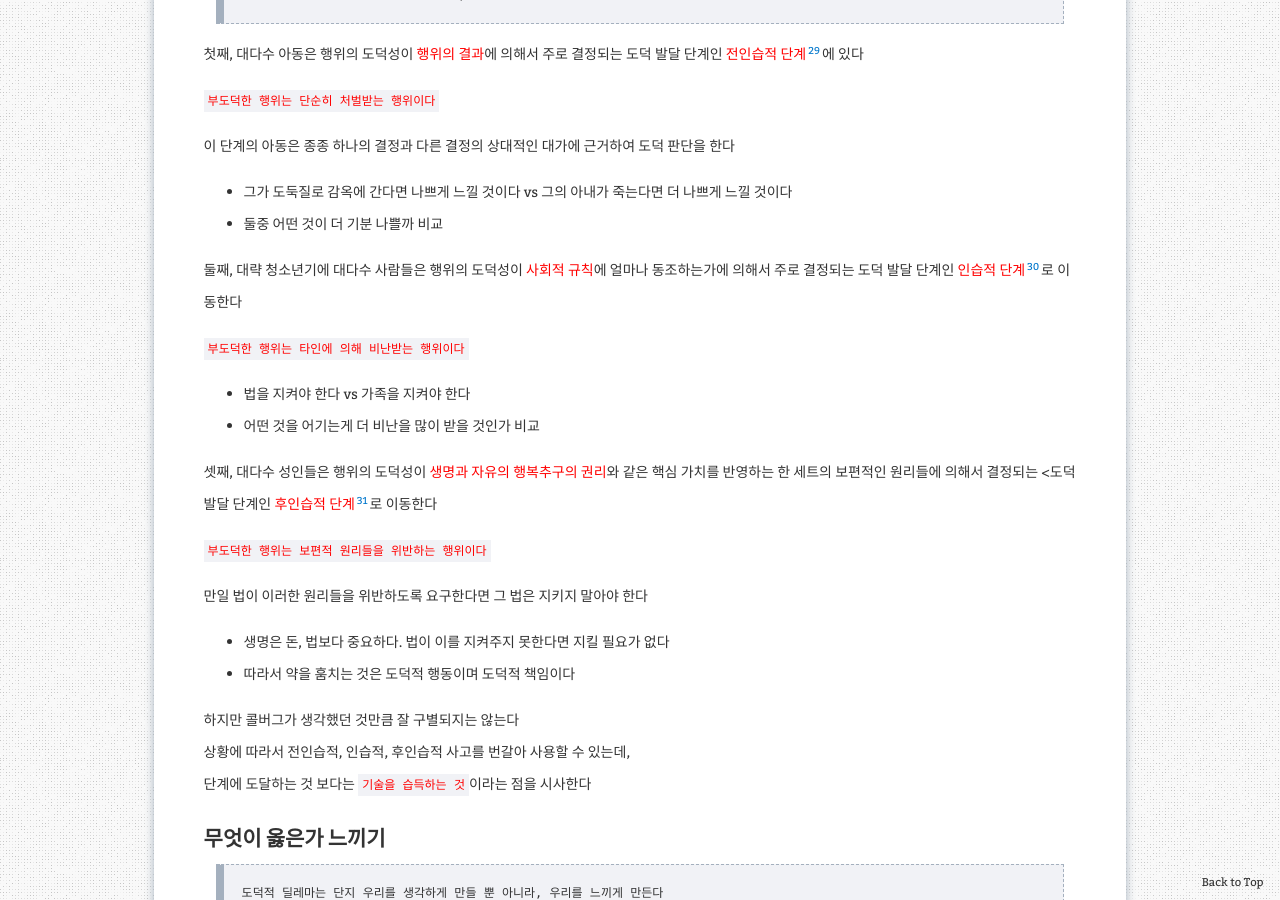
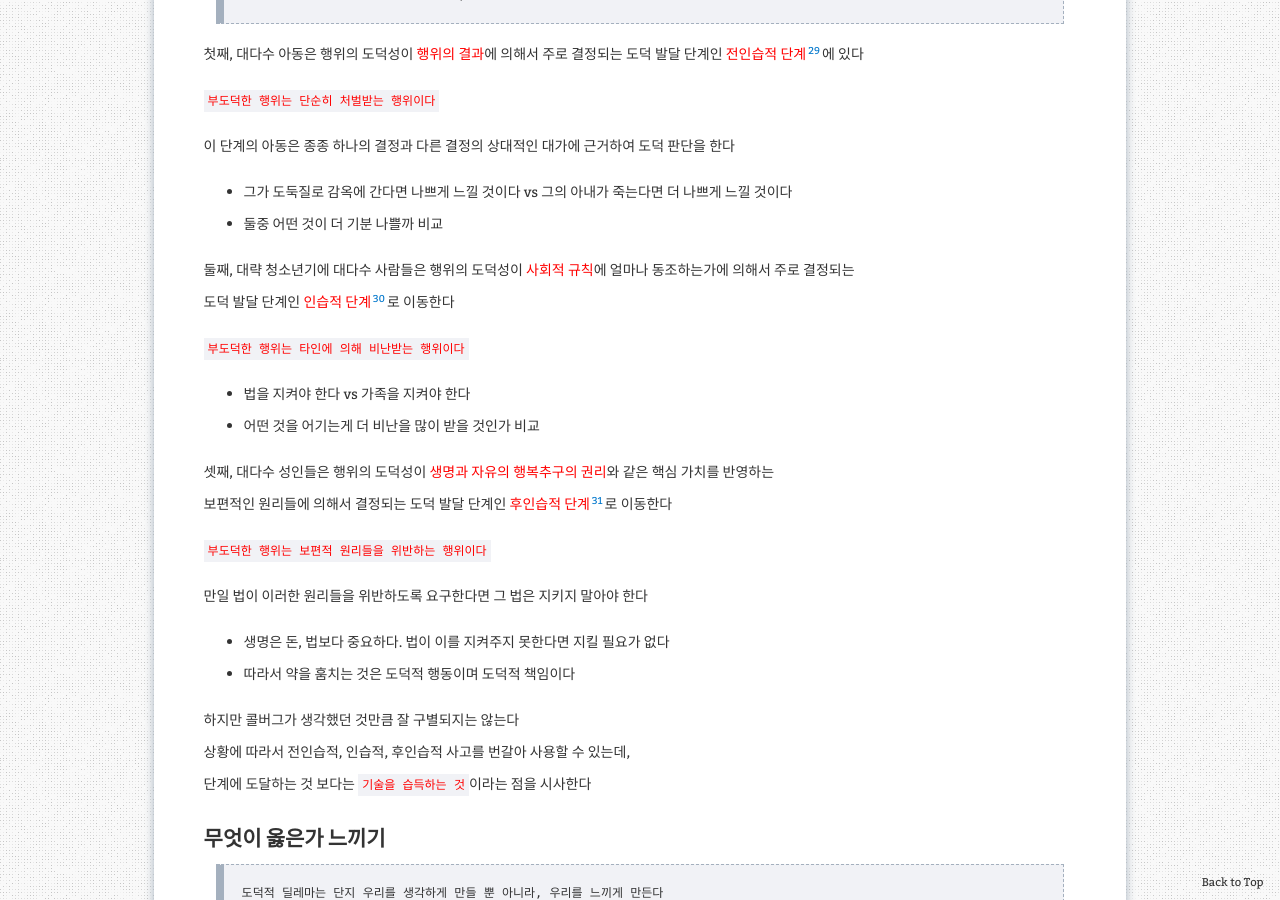
Before and after one commit to aristohyun/aristohyun.github.io, a Jekyll site: the page built from _posts/2021-10-18-psychology_10.md, in a window 1280 px wide and 900 px high, scrolled down 10440 px. Built offline with Jekyll 4.4.1, drawn with Linux system fonts in a browser that asks for light colours; formulas are drawn with MathJax 3; comment, search, counter and statistics services are not loaded.

Commit message:
Update 2021-10-18-psychology_10.md

```diff
--- a/_posts/2021-10-18-psychology_10.md
+++ b/_posts/2021-10-18-psychology_10.md
@@ -373,7 +373,8 @@ redirect_from:
 - 그가 도둑질로 감옥에 간다면 나쁘게 느낄 것이다 vs 그의 아내가 죽는다면 더 나쁘게 느낄 것이다
 - 둘중 어떤 것이 더 기분 나쁠까 비교
 
-둘째, 대략 청소년기에 대다수 사람들은 행위의 도덕성이 <red>사회적 규칙</red>에 얼마나 동조하는가에 의해서 주로 결정되는 도덕 발달 단계인 <red>인습적 단계</red>[^conventional_stage]로 이동한다
+둘째, 대략 청소년기에 대다수 사람들은 행위의 도덕성이 <red>사회적 규칙</red>에 얼마나 동조하는가에 의해서 주로 결정되는
+도덕 발달 단계인 <red>인습적 단계</red>[^conventional_stage]로 이동한다
 
 `부도덕한 행위는 타인에 의해 비난받는 행위이다`
 
@@ -381,7 +382,8 @@ redirect_from:
 - 어떤 것을 어기는게 더 비난을 많이 받을 것인가 비교
 
 
-셋째, 대다수 성인들은 행위의 도덕성이 <red>생명과 자유의 행복추구의 권리</red>와 같은 핵심 가치를 반영하는 한 세트의 보편적인 원리들에 의해서 결정되는 <도덕 발달 단계인 <red>후인습적 단계</red>[^postconventional_stage]로 이동한다
+셋째, 대다수 성인들은 행위의 도덕성이 <red>생명과 자유의 행복추구의 권리</red>와 같은 핵심 가치를 반영하는
+보편적인 원리들에 의해서 결정되는 도덕 발달 단계인 <red>후인습적 단계</red>[^postconventional_stage]로 이동한다
 
 `부도덕한 행위는 보편적 원리들을 위반하는 행위이다`
 
```
